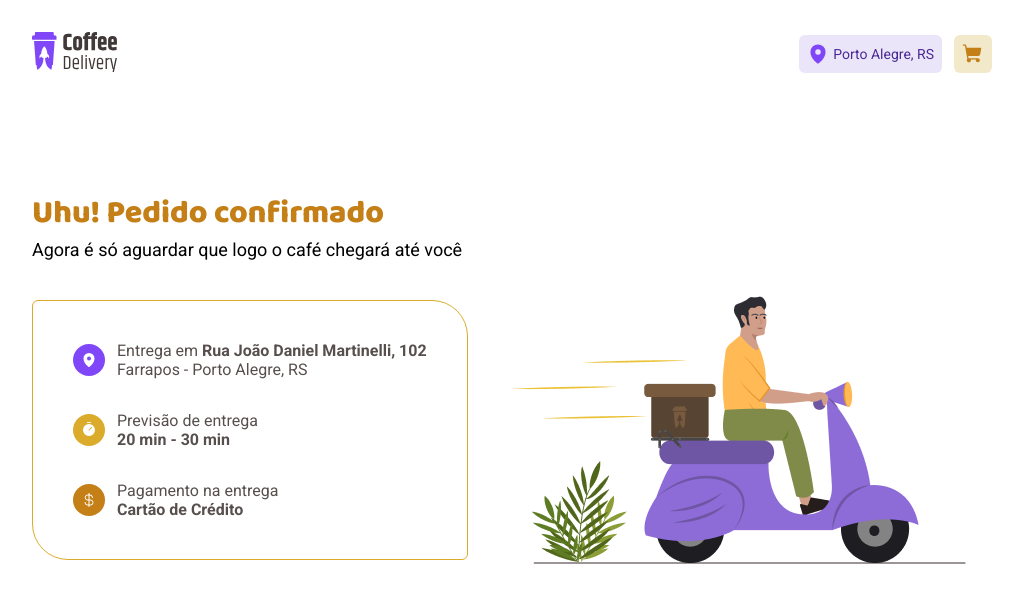
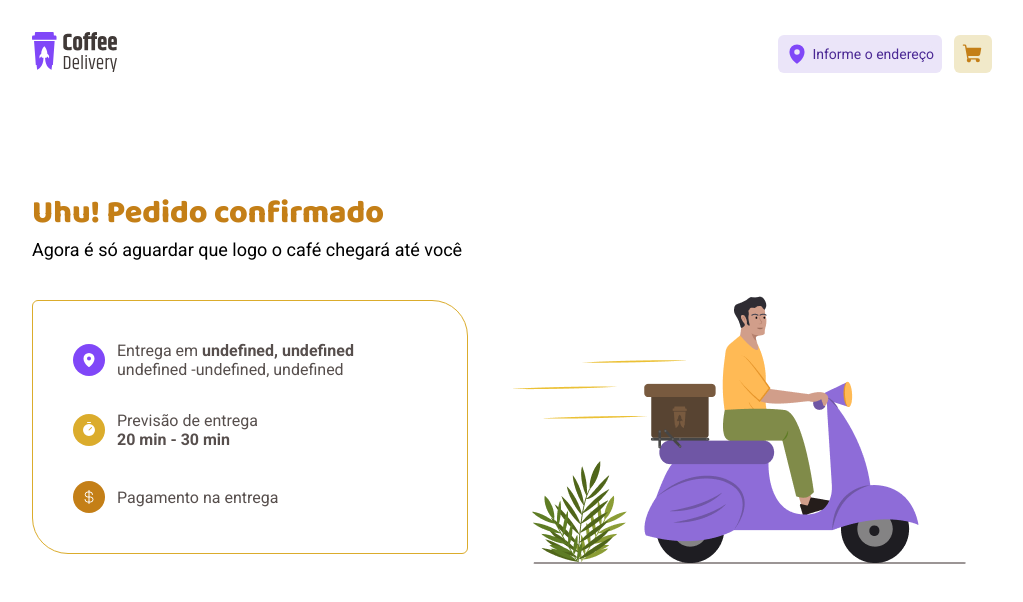
Before and after one commit to gustavoZuin237/Coffee-Delivery, a React (Vite) app: page /success in a window 1280 px wide. Shown: the top 602 px of the page, without its empty margins (128-1151 px from the left). Built offline with nearby package versions, Linux system fonts and the light colour scheme.

Commit message:
The address information and payment options are now passing through to the last page, but the address still needs filtering; Did some small things like showing the address at the header, turning off the home product links if the product isn't selected, and some other details

```diff
--- a/src/components/Header/index.tsx
+++ b/src/components/Header/index.tsx
@@ -8,7 +8,7 @@ import { NavLink } from 'react-router-dom'
 import { CartContext } from '../../contexts/cartContext'
 
 export function Header() {
-  const { products } = useContext(CartContext)
+  const { products, deliveryAddress } = useContext(CartContext)
 
   return (
     <s.HeaderContainer>
@@ -18,14 +18,16 @@ export function Header() {
       <s.NavigationOptionsContainer>
         <s.AddressContainer>
           <MapPin size={22} weight="fill" />
-          <p>Porto Alegre, RS</p>
+          <s.AddressLink to={'/checkout'} title="endereço">
+            <p>
+              {deliveryAddress.CityName && deliveryAddress.State !== ''
+                ? `${deliveryAddress.CityName}, ${deliveryAddress.State}`
+                : `Informe o endereço`}
+            </p>
+          </s.AddressLink>
         </s.AddressContainer>
 
-        <s.CheckoutLink
-          to={'/checkout'}
-          title="carrinho"
-          className="CheckoutPageLink"
-        >
+        <s.CheckoutLink to={'/checkout'} title="carrinho">
           <ShoppingCart size={22} weight="fill" />
           {products.length > 0 ? (
             <s.CartNotificationPopUp>{products.length}</s.CartNotificationPopUp>
--- a/src/components/Header/styles.ts
+++ b/src/components/Header/styles.ts
@@ -6,6 +6,21 @@ export const HeaderContainer = styled.div`
   align-items: center;
   justify-content: space-between;
   padding-block: 2rem;
+`
+
+export const AddressLink = styled(NavLink)`
+  display: flex;
+  align-items: center;
+  justify-content: center;
+  max-width: 8.9rem;
+  max-height: 2.375rem;
+  border-radius: 6px;
+  background-color: ${(props) => props.theme['purple-light']};
+
+  font-weight: 400;
+  font-size: 0.875rem;
+  color: ${(props) => props.theme['purple-dark']};
+  text-decoration: none;
 `
 
 export const CheckoutLink = styled(NavLink)`
@@ -50,10 +65,4 @@ export const AddressContainer = styled.div`
   background-color: ${(props) => props.theme['purple-light']};
   border-radius: 6px;
   padding: 0.5rem;
-
-  p {
-    font-weight: 400;
-    font-size: 0.875rem;
-    color: ${(props) => props.theme['purple-dark']};
-  }
 `
--- a/src/contexts/cartContext.tsx
+++ b/src/contexts/cartContext.tsx
@@ -9,9 +9,23 @@ export interface CartProductI {
   quantity: number
 }
 
+export interface DeliveryAddressI {
+  CEP: string
+  StreetName: string
+  HouseNumber: string
+  Complement?: string
+  Neighborhood: string
+  CityName: string
+  State: string
+}
+
 interface CartContextI {
   products: CartProductI[]
   handleQuantityChange: (id: number, quantity: number) => void
+  deliveryAddress: DeliveryAddressI
+  setDeliveryAddress: (newAddress: DeliveryAddressI) => void
+  paymentOption: string
+  setPaymentOption: (newPaymentOption: string) => void
 }
 
 interface CartContextProviderProps {
@@ -21,7 +35,11 @@ interface CartContextProviderProps {
 export const CartContext = createContext({} as CartContextI)
 
 export function CartContextProvider({ children }: CartContextProviderProps) {
-  const [cartProducts, setCartProducts]: [CartProductI[], any] = useState([])
+  const [cartProducts, setCartProducts]: [CartProductI[], any] = useState([]) // ! Fix the typing
+
+  const [deliveryAddress, setDeliveryAddress] = useState({} as DeliveryAddressI)
+
+  const [paymentOption, setPaymentOption] = useState('')
 
   function handleQuantityChange(id: number, quantity: number) {
     const exists: boolean = cartProducts.map((p) => p.id).indexOf(id) !== -1
@@ -62,7 +80,14 @@ export function CartContextProvider({ children }: CartContextProviderProps) {
 
   return (
     <CartContext.Provider
-      value={{ products: cartProducts, handleQuantityChange }}
+      value={{
+        products: cartProducts,
+        handleQuantityChange,
+        deliveryAddress,
+        setDeliveryAddress,
+        paymentOption,
+        setPaymentOption,
+      }}
     >
       {children}
     </CartContext.Provider>
--- a/src/pages/checkout/index.tsx
+++ b/src/pages/checkout/index.tsx
@@ -1,4 +1,4 @@
-import { useContext } from 'react'
+import { useContext, useState } from 'react'
 
 import {
   Bank,
@@ -15,25 +15,52 @@ import { CartContext } from '../../contexts/cartContext'
 import * as s from './styles'
 
 export function Checkout() {
-  const { products } = useContext(CartContext)
+  const [cepInput, setCepInput] = useState('')
+  const [streetNameInput, setStreetNameInput] = useState('')
+  const [houseNumberInput, setHouseNumberInput] = useState('')
+  const [complementInput, setComplementInput] = useState('')
+  const [neighborhoodInput, setNeighborhoodInput] = useState('')
+  const [cityNameInput, setCityNameInput] = useState('')
+  const [stateNameInput, setStateNameInput] = useState('')
+
+  // * This might not be the best way to do this... actually it probably isn't lol
+
+  const { products, setDeliveryAddress, paymentOption, setPaymentOption } =
+    useContext(CartContext)
 
   const productPrice = products.map((product) => {
     return product.price * product.quantity
   })
 
-  function findSum(arr: number[], size: number) {
+  function determineTotalPrice(values: number[], amount: number) {
     let sum = 0
 
-    for (let i = 0; i < size; i++) {
-      sum += arr[i]
+    for (let i = 0; i < amount; i++) {
+      sum += values[i]
     }
 
     return sum
   }
 
-  const totalPrice = findSum(productPrice, products.length)
+  const totalPrice = determineTotalPrice(productPrice, products.length)
 
   const isCartEmpty = products.length === 0
+
+  function handleDeliveryAddressChange() {
+    setDeliveryAddress({
+      CEP: cepInput,
+      StreetName: streetNameInput,
+      HouseNumber: houseNumberInput,
+      Complement: complementInput,
+      Neighborhood: neighborhoodInput,
+      CityName: cityNameInput,
+      State: stateNameInput,
+    })
+  }
+
+  function handlePaymentOptionsChange(buttonOption: string) {
+    setPaymentOption(buttonOption)
+  }
 
   return (
     <s.CheckoutPageContainer>
@@ -50,21 +77,49 @@ export function Checkout() {
           </s.HeaderContainer>
 
           <s.AddressInputContainer>
-            <s.CEPInput type="text" placeholder="CEP" />
-            <s.StreetNameInput type="text" placeholder="Rua" />
+            <s.CEPInput
+              onChange={(e) => setCepInput(e.target.value)}
+              type="text"
+              placeholder="CEP"
+            />
+            <s.StreetNameInput
+              onChange={(e) => setStreetNameInput(e.target.value)}
+              type="text"
+              placeholder="Rua"
+            />
 
             <s.NumberAndComplementInputContainer>
-              <input type="text" placeholder="Número" />
+              <input
+                onChange={(e) => setHouseNumberInput(e.target.value)}
+                type="text"
+                placeholder="Número"
+              />
               <s.ComplementInputContainer>
-                <input type="text" placeholder="Complemento" />
+                <input
+                  onChange={(e) => setComplementInput(e.target.value)}
+                  type="text"
+                  placeholder="Complemento"
+                />
                 <s.OptionalIndicatorText>Opcional</s.OptionalIndicatorText>
               </s.ComplementInputContainer>
             </s.NumberAndComplementInputContainer>
 
             <s.CityAndStateInputContainer>
-              <input type="text" placeholder="Bairro" />
-              <s.CityInput type="text" placeholder="Cidade" />
-              <s.StateInput type="text" placeholder="UF" />
+              <input
+                onChange={(e) => setNeighborhoodInput(e.target.value)}
+                type="text"
+                placeholder="Bairro"
+              />
+              <s.CityInput
+                onChange={(e) => setCityNameInput(e.target.value)}
+                type="text"
+                placeholder="Cidade"
+              />
+              <s.StateInput
+                onChange={(e) => setStateNameInput(e.target.value)}
+                type="text"
+                placeholder="UF"
+              />
             </s.CityAndStateInputContainer>
           </s.AddressInputContainer>
         </s.BodyContentContainer>
@@ -80,17 +135,26 @@ export function Checkout() {
             </s.HeaderTextContainer>
           </s.HeaderContainer>
           <s.PaymentOptionsButtonsContainer>
-            <s.PaymentOptionsButtons>
+            <s.PaymentOptionsButtons
+              onClick={() => handlePaymentOptionsChange('Cartão de crédito')}
+              isSelected={paymentOption === 'Cartão de crédito'}
+            >
               <CreditCard size={16} />
               <s.PaymentOptionTitle>CARTÃO DE CRÉDITO</s.PaymentOptionTitle>
             </s.PaymentOptionsButtons>
 
-            <s.PaymentOptionsButtons>
+            <s.PaymentOptionsButtons
+              onClick={() => handlePaymentOptionsChange('Cartão de Débito')}
+              isSelected={paymentOption === 'Cartão de Débito'}
+            >
               <Bank size={16} />
               <s.PaymentOptionTitle>CARTÃO DE DÉBITO</s.PaymentOptionTitle>
             </s.PaymentOptionsButtons>
 
-            <s.PaymentOptionsButtons>
+            <s.PaymentOptionsButtons
+              onClick={() => handlePaymentOptionsChange('Dinheiro')}
+              isSelected={paymentOption === 'Dinheiro'}
+            >
               <Money size={16} />
               <s.PaymentOptionTitle>DINHEIRO</s.PaymentOptionTitle>
             </s.PaymentOptionsButtons>
@@ -143,12 +207,14 @@ export function Checkout() {
           </s.PriceSpan>
         </s.PriceSpanContainer>
 
-        <s.ConfirmOrderButton disabled={isCartEmpty}>
+        <s.ConfirmOrderButton
+          onClick={() => handleDeliveryAddressChange()}
+          disabled={isCartEmpty}
+        >
           {isCartEmpty ? (
             <s.SuccessPageLink
               to={'/success'}
               onClick={(e) => e.preventDefault()}
-              style={{ cursor: 'not-allowed' }}
             >
               CONFIRMAR PEDIDO
             </s.SuccessPageLink>
--- a/src/pages/checkout/styles.ts
+++ b/src/pages/checkout/styles.ts
@@ -130,14 +130,25 @@ export const PaymentOptionsButtonsContainer = styled.div`
   gap: 0.75rem;
 `
 
+interface PaymentOptionsButtonsI {
+  isSelected: boolean
+  theme?: any // ! fix this
+}
+
 export const PaymentOptionsButtons = styled.button`
   width: 11.125rem;
   height: 3.18rem;
-  background-color: ${(props) => props.theme['base-button']};
   color: ${(props) => props.theme.purple};
   border: 0;
   border-radius: 6px;
   padding: 1rem;
+
+  background-color: ${(props: PaymentOptionsButtonsI) =>
+    props.isSelected
+      ? props.theme['purple-light']
+      : props.theme['base-button']};
+  border-color: ${(props: PaymentOptionsButtonsI) =>
+    props.isSelected ? props.theme.purple : 0};
 
   display: flex;
   align-items: center;
--- a/src/pages/success/index.tsx
+++ b/src/pages/success/index.tsx
@@ -1,7 +1,11 @@
 import { CurrencyDollar, MapPin, Timer } from 'phosphor-react'
 import * as s from './styles'
+import { useContext } from 'react'
+import { CartContext } from '../../contexts/cartContext'
 
 export function Success() {
+  const { deliveryAddress, paymentOption } = useContext(CartContext)
+
   return (
     <s.ContentContainer>
       <s.SuccessfulOrder>
@@ -16,8 +20,13 @@ export function Success() {
               <MapPin size={16} weight="fill" />
             </s.BaseIcon>
             <div>
-              Entrega em <b>Rua João Daniel Martinelli, 102</b> <br /> Farrapos
-              - Porto Alegre, RS
+              Entrega em{' '}
+              <b>
+                {`${deliveryAddress.StreetName}`},{' '}
+                {`${deliveryAddress.HouseNumber}`}
+              </b>{' '}
+              <br /> {`${deliveryAddress.Neighborhood}`} -
+              {`${deliveryAddress.CityName}`}, {`${deliveryAddress.State}`}
             </div>
           </s.PurchaseInfoContainer>
           <s.PurchaseInfoContainer>
@@ -33,7 +42,7 @@ export function Success() {
               <CurrencyDollar size={16} />
             </s.BaseIcon>
             <div>
-              Pagamento na entrega <br /> <b>Cartão de Crédito</b>
+              Pagamento na entrega <br /> <b>{paymentOption}</b>
             </div>
           </s.PurchaseInfoContainer>
         </s.DeliveryInfo>
```
Also changed, not shown: src/pages/home/components/product/index.tsx (+15 -3 lines).
